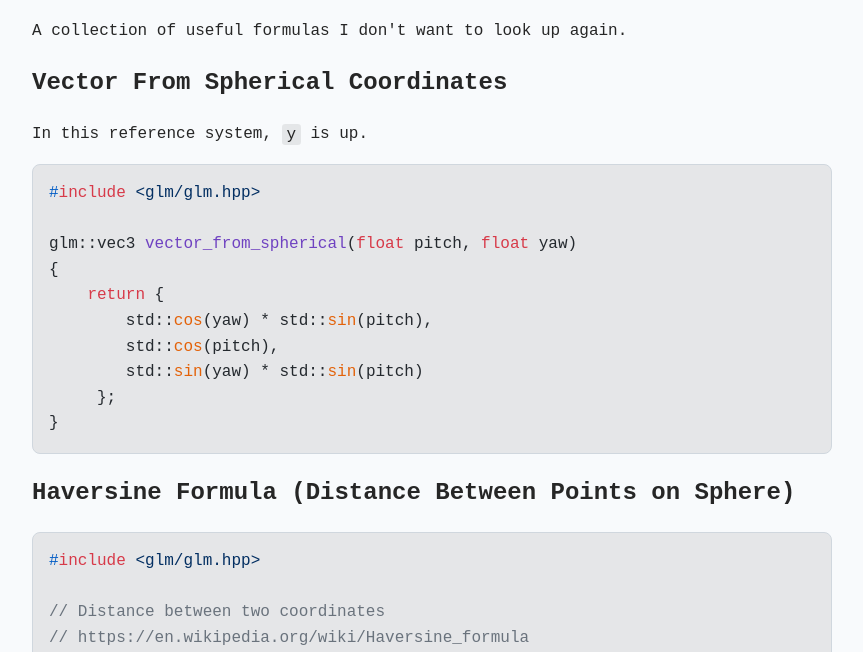
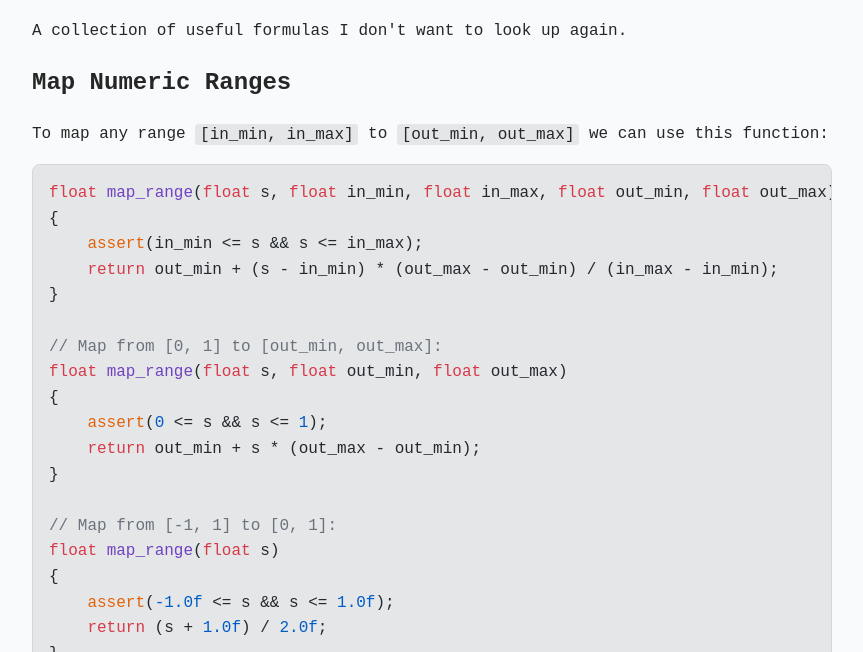
Before and after one commit to gue-ni/gnosis, an Eleventy site: page doc/math.md in a window 1280 px wide. Shown: the part 133-785 px from the top of the page, without its empty margins (208-1071 px from the left). Built offline with nearby package versions, Linux system fonts and the light colour scheme; Eleventy itself is replaced by a stand-in of ours; code samples lack their colours; files that its build step writes are made by us from their sources; a web font is replaced by a local one.

Commit message:
Update math.md

````diff
--- a/doc/math.md
+++ b/doc/math.md
@@ -1,6 +1,46 @@
 # Math
 
 A collection of useful formulas I don't want to look up again.
+
+## Map Numeric Ranges
+
+To map any range `[in_min, in_max]` to `[out_min, out_max]` we can use this function:
+
+```cpp
+float map_range(float s, float in_min, float in_max, float out_min, float out_max)
+{
+    assert(in_min <= s && s <= in_max);
+    return out_min + (s - in_min) * (out_max - out_min) / (in_max - in_min);
+}
+
+// Map from [0, 1] to [out_min, out_max]:
+float map_range(float s, float out_min, float out_max)
+{
+    assert(0 <= s && s <= 1);
+    return out_min + s * (out_max - out_min);
+}
+
+// Map from [-1, 1] to [0, 1]:
+float map_range(float s)
+{
+    assert(-1.0f <= s && s <= 1.0f);
+    return (s + 1.0f) / 2.0f;
+}
+
+// Map from [-0.5, 0.5] to [0, 1]:
+float map_range(float s)
+{
+    assert(-0.5f <= s && s <= 0.5f);
+    return s + 0.5f;
+}
+
+// Map from [0, 1] to [-1, 1]:
+float map_range(float s)
+{
+    assert(0.0f <= s && s <= 1.0f);
+    return s * 2.0f - 1.0f;
+}
+```
 
 ## Vector From Spherical Coordinates
 
````
